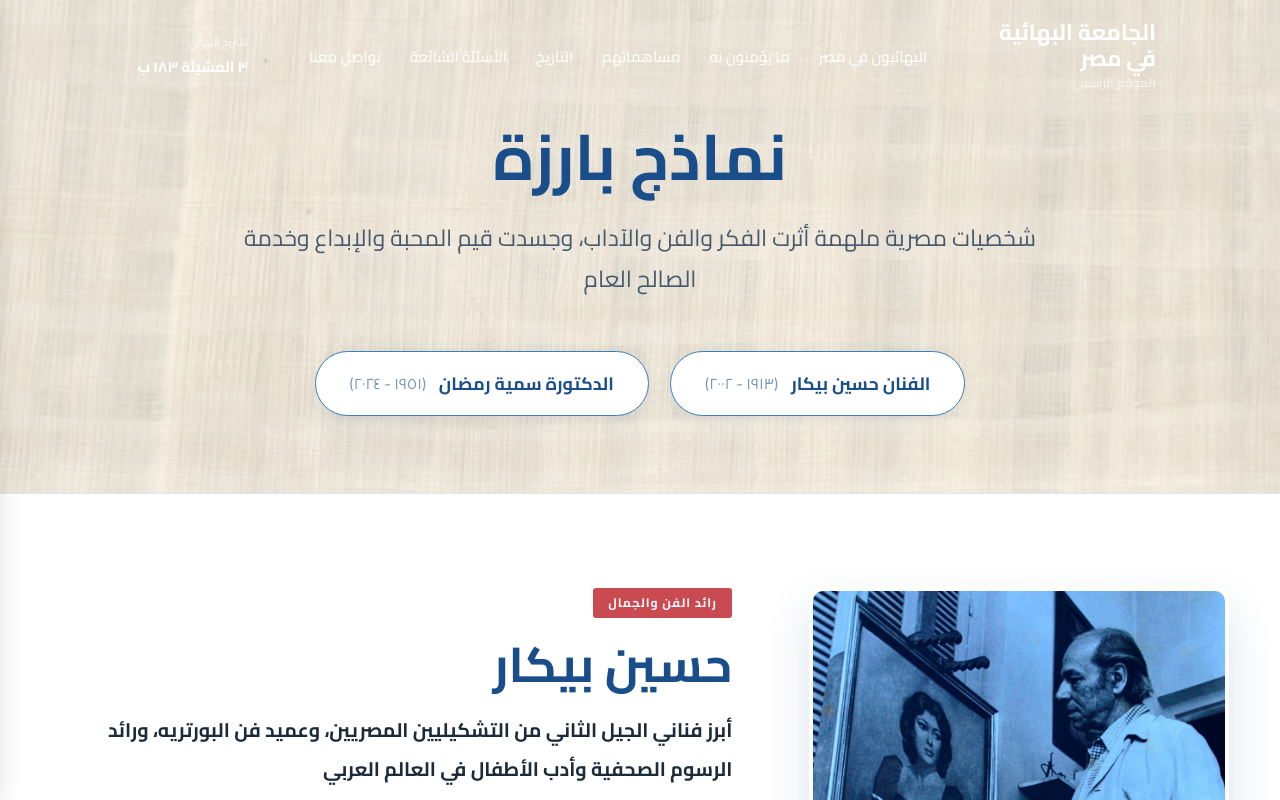
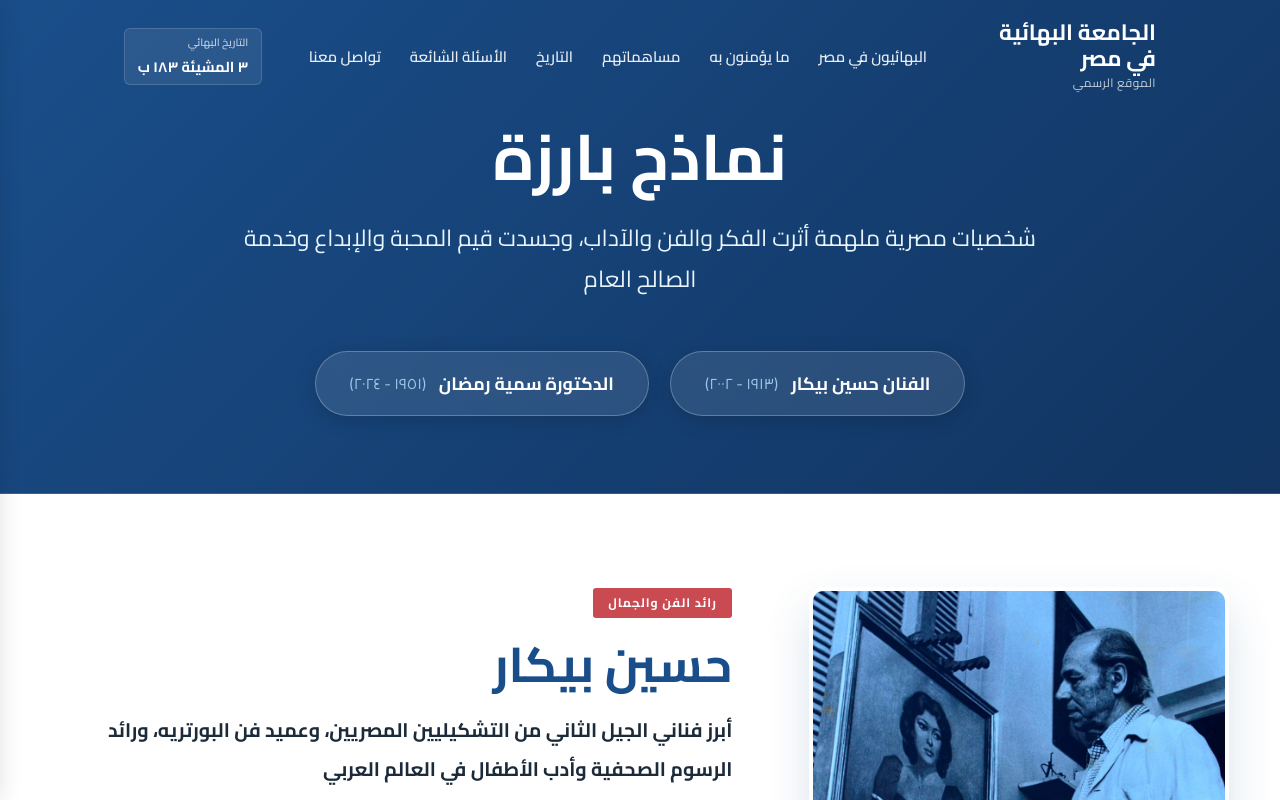
Before and after one commit to TheMaestro9/bahai-website-design, a React (Vite) app: page /#/figures in a window 1280 px wide. Shown: the top 800 px of the page. Built offline with nearby package versions, Linux system fonts and the light colour scheme.

Commit message:
fix some design things in figures page

```diff
--- a/src/pages/Figures.css
+++ b/src/pages/Figures.css
@@ -16,8 +16,8 @@
 .figures-hero {
   width: 100%;
   padding: 6rem 4vw 4.5rem;
-  background-color: var(--warm-bg);
-  border-bottom: 1px solid var(--divider);
+  background: linear-gradient(135deg, var(--blue-deep) 0%, #113460 100%);
+  border-bottom: 1px solid rgba(255, 255, 255, 0.12);
   text-align: center;
 }
 
@@ -34,7 +34,7 @@
   display: inline-flex;
   align-items: center;
   gap: 0.5rem;
-  color: var(--blue-mid);
+  color: var(--blue-light);
   font-weight: 700;
   font-size: 1rem;
   margin-bottom: 1.75rem;
@@ -42,7 +42,7 @@
 }
 
 .figures-back-link:hover {
-  color: var(--blue-deep);
+  color: var(--white);
   transform: translateX(4px);
 }
 
@@ -50,7 +50,7 @@
   font-family: var(--font-sans);
   font-size: clamp(2.5rem, 5vw, 3.8rem);
   font-weight: 800;
-  color: var(--blue-deep);
+  color: var(--white);
   line-height: 1.2;
   margin-top: 1rem;
   margin-bottom: 1.25rem;
@@ -58,7 +58,7 @@
 
 .figures-hero-subtitle {
   font-size: clamp(1.15rem, 2vw, 1.35rem);
-  color: var(--text-mid);
+  color: var(--blue-pale);
   line-height: 1.8;
   max-width: 850px;
   margin: 0 auto 3rem;
@@ -76,35 +76,38 @@
   display: inline-flex;
   align-items: center;
   gap: 0.75rem;
-  background: var(--white);
-  color: var(--blue-deep);
-  border: 1.5px solid var(--blue-mid);
+  background: rgba(255, 255, 255, 0.1);
+  color: var(--white);
+  border: 1.5px solid rgba(255, 255, 255, 0.25);
   padding: 0.9rem 2rem;
   border-radius: 50px;
   font-family: var(--font-sans);
   font-size: 1.05rem;
   font-weight: 700;
   cursor: pointer;
-  box-shadow: 0 4px 16px rgba(26, 78, 138, 0.08);
+  backdrop-filter: blur(8px);
+  -webkit-backdrop-filter: blur(8px);
+  box-shadow: 0 4px 20px rgba(0, 0, 0, 0.15);
   transition: var(--transition);
 }
 
 .quick-nav-pill .pill-dates {
   font-size: 0.9rem;
-  color: var(--text-light);
+  color: var(--blue-light);
   font-weight: 500;
 }
 
 .quick-nav-pill:hover {
-  background: var(--blue-deep);
-  color: var(--white);
-  border-color: var(--blue-deep);
+  background: var(--white);
+  color: var(--blue-deep);
+  border-color: var(--white);
   transform: translateY(-2px);
-  box-shadow: 0 8px 24px rgba(26, 78, 138, 0.2);
+  box-shadow: 0 8px 24px rgba(0, 0, 0, 0.25);
 }
 
 .quick-nav-pill:hover .pill-dates {
-  color: var(--blue-light);
+  color: var(--blue-deep);
+  opacity: 0.8;
 }
 
 /* ================================================================
--- a/src/pages/Figures.jsx
+++ b/src/pages/Figures.jsx
@@ -15,7 +15,7 @@ export default function Figures() {
   return (
     <div className="figures-page full-page-view">
       {/* FULL-WIDTH HERO SECTION */}
-      <section className="figures-hero papyrus-bg">
+      <section className="figures-hero">
         <div className="figures-hero-full">
 
           <h1 className="figures-hero-title">نماذج بارزة</h1>
```
Also changed, not shown: public/assets/nmazeg/h-bicar/art-wrok2.jpg.
